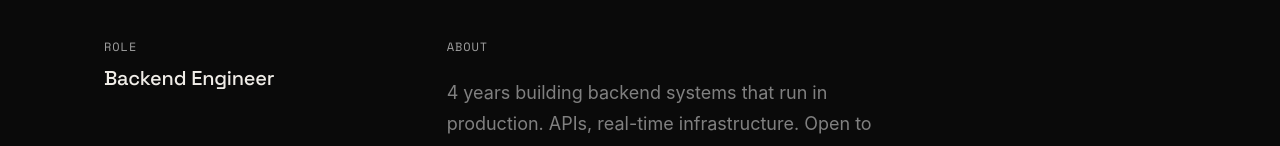
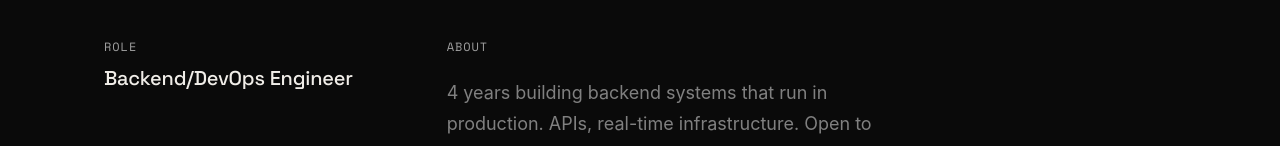
Before and after one commit to dax-side/portfolio, a React (Vite) app: page / in a window 1280 px wide. Shown: the part 422-568 px from the top of the page. Built offline with nearby package versions, Linux system fonts and the light colour scheme; a web font is replaced by a local one.

Commit message:
refactor: update role from 'Backend Engineer' to 'Backend/DevOps Engineer'

```diff
--- a/src/components/Hero.jsx
+++ b/src/components/Hero.jsx
@@ -33,7 +33,7 @@ export default function Hero() {
           <motion.div style={styles.roleBlock} variants={fadeUp}>
             <span className="type-label" style={styles.label}>ROLE</span>
             <p className="type-h3" style={styles.role}>
-              Backend Engineer
+              Backend/DevOps Engineer
             </p>
           </motion.div>
 
```
